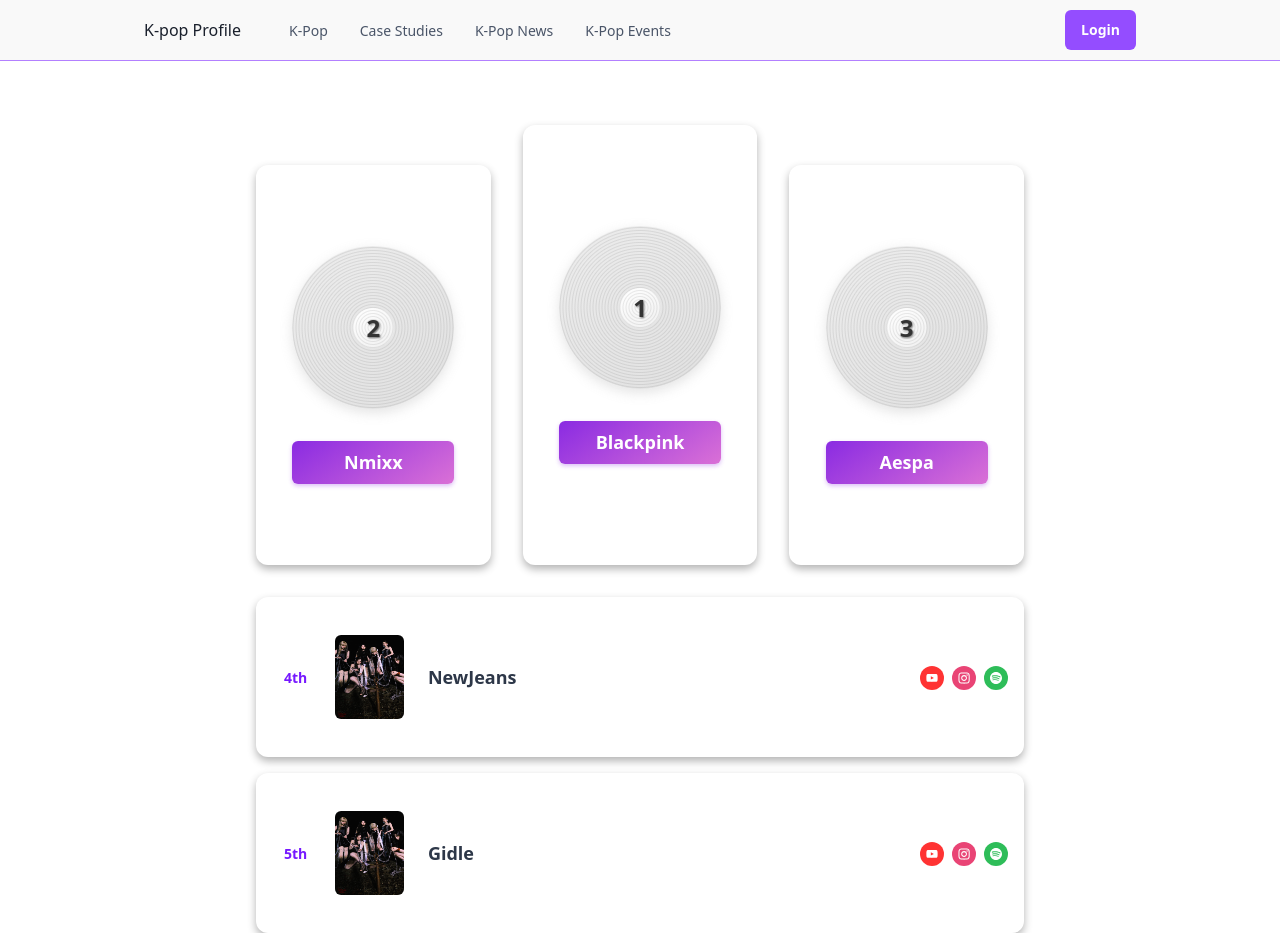
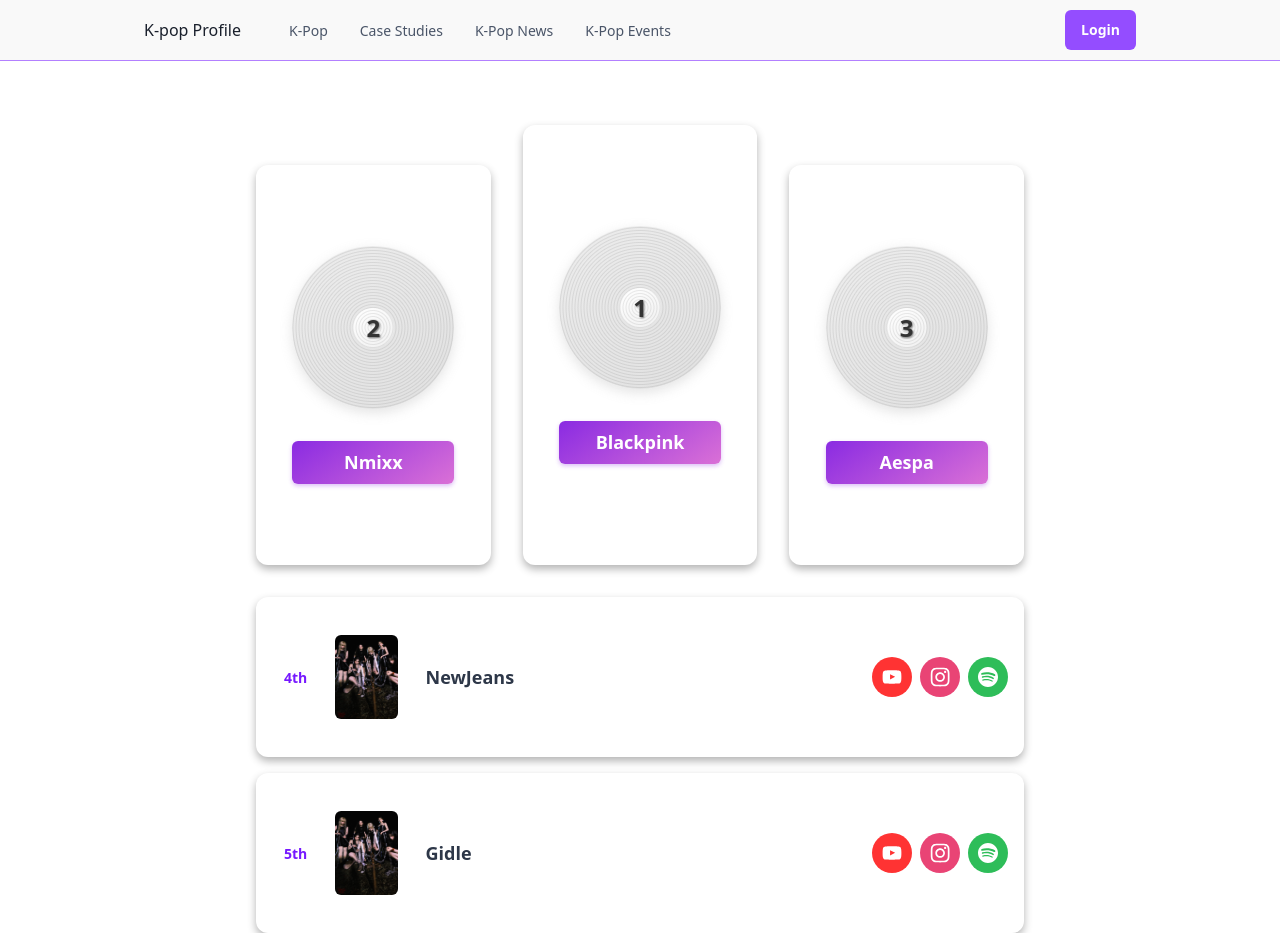
Before and after one commit to chvaldez10/kpop-profile, a Next.js app in the folder kpop-profile/: page / in a window 1280 px wide. Built offline with nearby package versions, Linux system fonts and the light colour scheme.

Commit message:
adjust social icons styling

```diff
--- a/kpop-profile/src/components/core/leaderboard/atoms/HorizontalSocialStack.tsx
+++ b/kpop-profile/src/components/core/leaderboard/atoms/HorizontalSocialStack.tsx
@@ -2,41 +2,24 @@
 import { HStack, Box } from "@chakra-ui/react";
 import { SocialIcon } from "react-social-icons";
 
+const SocialIconButton: FC<{ url: string }> = ({ url }) => (
+  <Box
+    as="span"
+    _hover={{ transform: "scale(1.1)", transition: "transform 0.2s" }}
+    fontSize={{ base: "24px", md: "32px", lg: "40px" }}
+    display="flex"
+    justifyContent="center"
+  >
+    <SocialIcon url={url} style={{ height: "1em", width: "1em" }} />
+  </Box>
+);
+
 const SocialHorizontalStack: FC = () => {
   return (
     <HStack spacing={2}>
-      {/* Youtube */}
-      <Box
-        as="span"
-        _hover={{ transform: "scale(1.1)", transition: "transform 0.2s" }}
-      >
-        <SocialIcon
-          url="https://www.youtube.com/@NMIXXOfficial"
-          style={{ height: 24, width: 24 }}
-        />
-      </Box>
-
-      {/* Instagram */}
-      <Box
-        as="span"
-        _hover={{ transform: "scale(1.1)", transition: "transform 0.2s" }}
-      >
-        <SocialIcon
-          url="https://instagram.com"
-          style={{ height: 24, width: 24 }}
-        />
-      </Box>
-
-      {/* Spotify */}
-      <Box
-        as="span"
-        _hover={{ transform: "scale(1.1)", transition: "transform 0.2s" }}
-      >
-        <SocialIcon
-          url="https://spotify.com"
-          style={{ height: 24, width: 24 }}
-        />
-      </Box>
+      <SocialIconButton url="https://www.youtube.com/@NMIXXOfficial" />
+      <SocialIconButton url="https://instagram.com" />
+      <SocialIconButton url="https://spotify.com" />
     </HStack>
   );
 };
--- a/kpop-profile/src/components/core/leaderboard/atoms/RankLabel.tsx
+++ b/kpop-profile/src/components/core/leaderboard/atoms/RankLabel.tsx
@@ -7,7 +7,7 @@
 
 const RankLabel: FC<RankLabelProps> = ({ label }) => {
   return (
-    <Box p={2} borderRadius="md" width="80%" textAlign="left" cursor="pointer">
+    <Box p={3} borderRadius="md" width="80%" textAlign="left">
       <Text fontWeight="bold" fontSize="lg" color="gray.700">
         {label}
       </Text>
```
